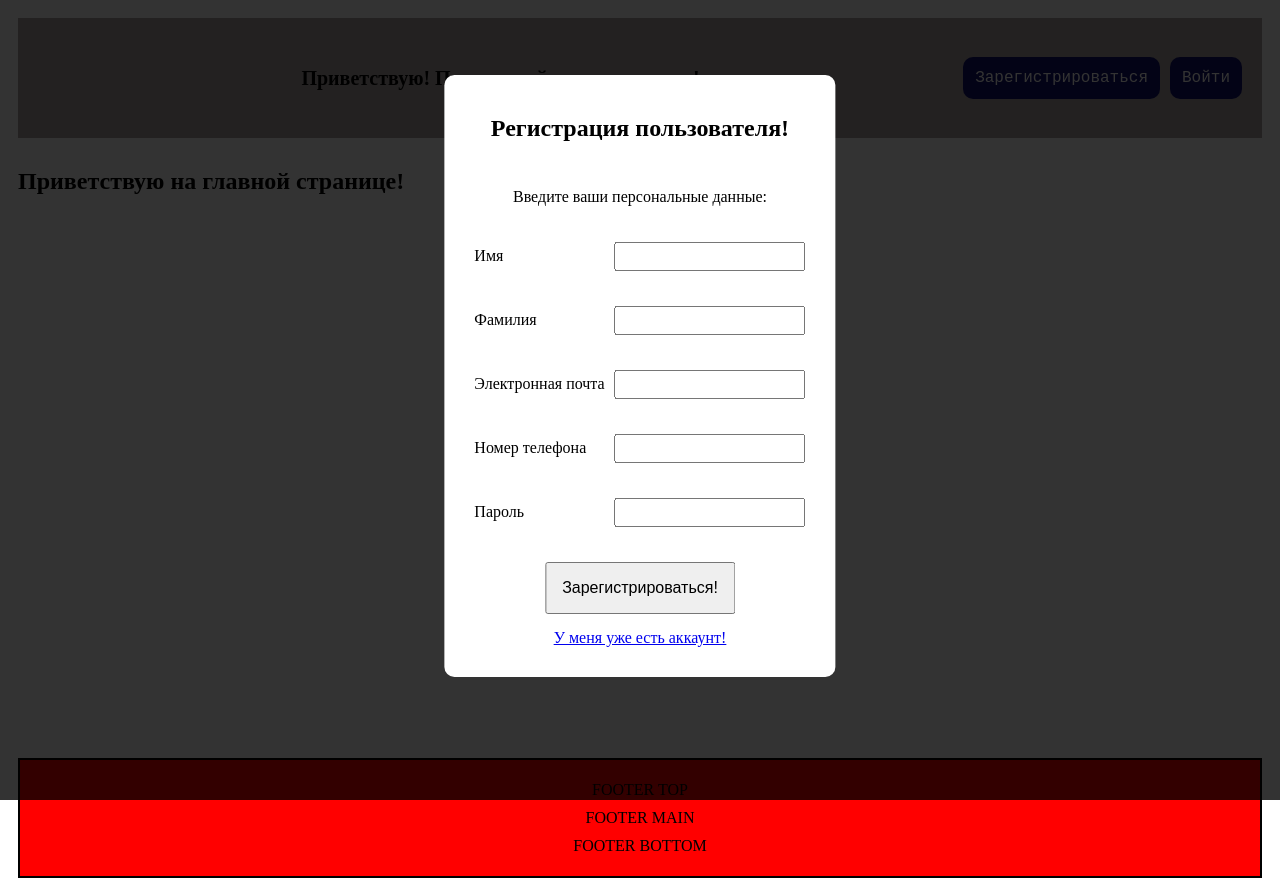
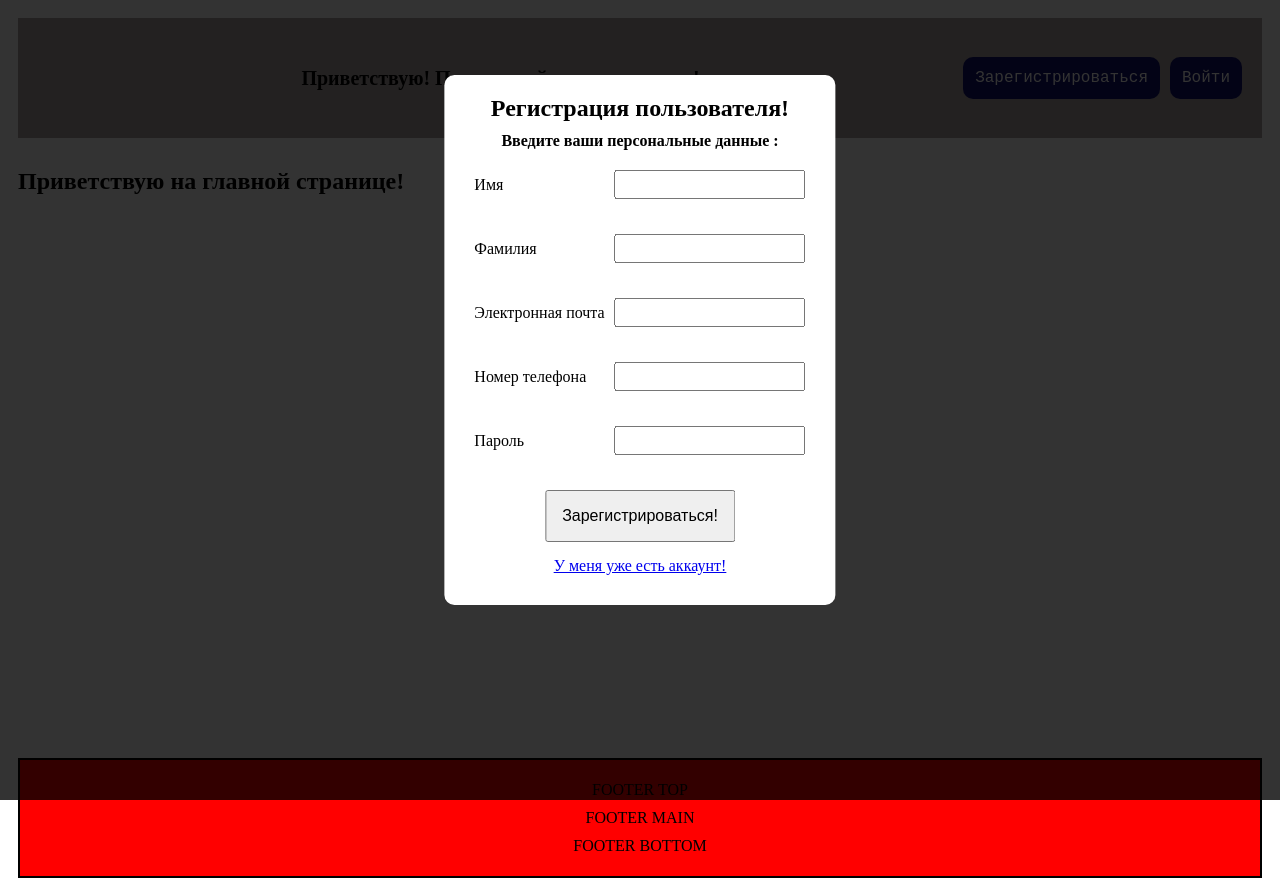
Before and after one commit to KirillBoldarev/PetProject---VUE-TASK-CRM, a Vue app: page / in a window 1280 px wide. Both pictures are taken after a click on the button "Зарегистрироваться". Built offline with nearby package versions, Linux system fonts and the light colour scheme.

Commit message:
style refactor

```diff
--- a/src/components/LoginForm.vue
+++ b/src/components/LoginForm.vue
@@ -1,7 +1,7 @@
 <template>
   <section id="loginForm" class="form__container">
     <h2 class="">Войти в систему!</h2>
-    <p>Введите ваши персональные данные:</p>
+    <strong> Введите ваши персональные данные :</strong>
     <form class="form__body" @submit.prevent="this.authenticateUser">
       <div class="form__group">
         <div class="form__row">
--- a/src/components/ProfileForm.vue
+++ b/src/components/ProfileForm.vue
@@ -25,7 +25,7 @@
     </div>
 
     <div class="form__main">
-      <h3>Ваши персональные данные:</h3>
+      <h3 class="form__title">Ваши персональные данные:</h3>
       <form class="form__body" @submit.prevent="this.editUser">
         <div class="form__row">
           <div class="form__group">
--- a/src/components/RegistrationForm.vue
+++ b/src/components/RegistrationForm.vue
@@ -1,7 +1,7 @@
 <template>
   <section id="registrationForm" class="form__container">
-    <h2>Регистрация пользователя!</h2>
-    <p>Введите ваши персональные данные:</p>
+    <h2 class="form__title">Регистрация пользователя!</h2>
+    <strong> Введите ваши персональные данные :</strong>
     <form class="form__body" @submit.prevent="this.registerUser">
       <div class="form__group">
         <div class="form__row">
--- a/src/styles/_form.scss
+++ b/src/styles/_form.scss
@@ -17,6 +17,9 @@
   }
 
   &__title {
+    margin: 0;
+    padding: 0;
+    text-align: center;
   }
 
   &__tools {
```
